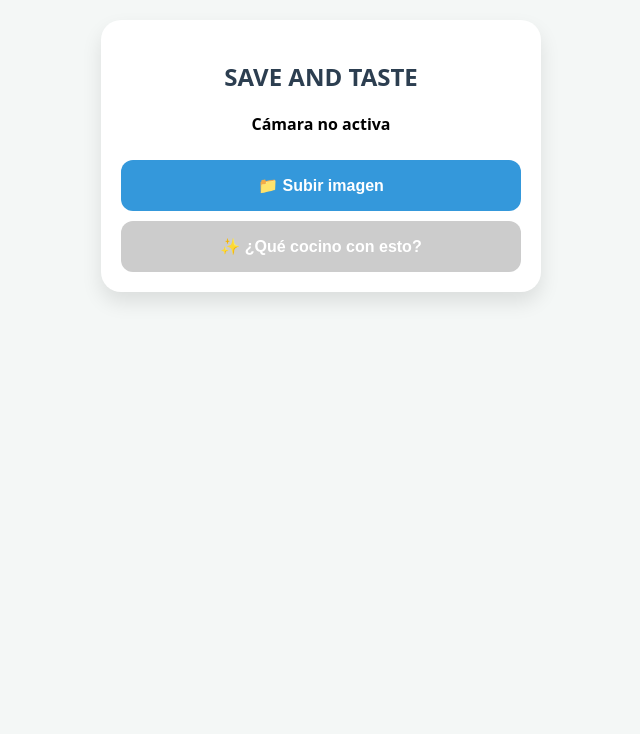
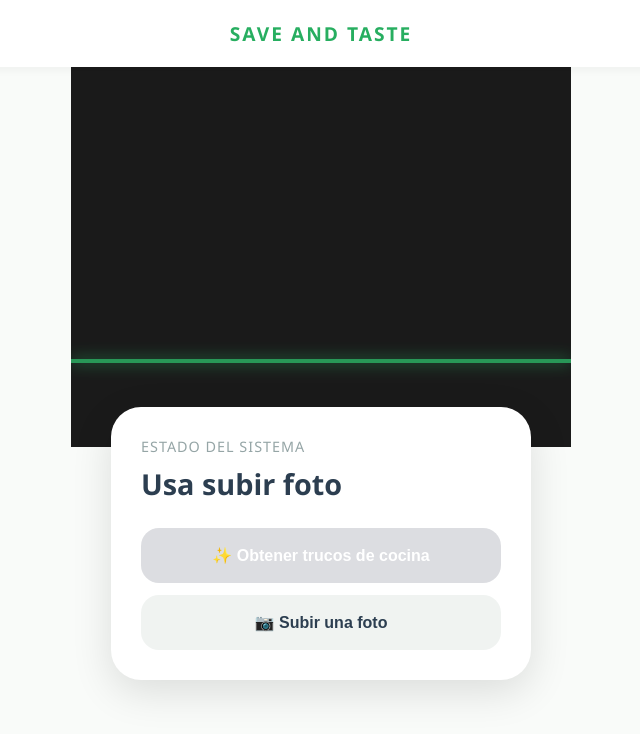
Before and after one commit to D1029473/escaner, a plain HTML site: page index.html in a window 1280 px wide. Shown: the whole page, without its empty margins (319-959 px from the left). Drawn offline with Linux system fonts and the light colour scheme.

Commit message:
Enhance index.html layout and styling
Refactor HTML structure and styles for improved layout and design.

```diff
--- a/index.html
+++ b/index.html
@@ -2,107 +2,332 @@
 <html lang="es">
 <head>
     <meta charset="UTF-8">
-    <meta name="viewport" content="width=device-width, initial-scale=1.0">
-    <title>Save and Taste</title>
+    <meta name="viewport" content="width=device-width, initial-scale=1.0, maximum-scale=1.0, user-scalable=no">
+    <title>Save and Taste | Eco-Scanner</title>
     <script src="https://cdn.jsdelivr.net/npm/@tensorflow/tfjs@latest/dist/tf.min.js"></script>
     <script src="https://cdn.jsdelivr.net/npm/@teachablemachine/image@latest/dist/teachablemachine-image.min.js"></script>
     <style>
-        :root { --p: #2ecc71; --s: #2c3e50; }
-        body { font-family: system-ui, sans-serif; margin: 0; padding: 20px; background: #f4f7f6; text-align: center; }
-        .card { background: white; padding: 20px; border-radius: 20px; box-shadow: 0 10px 20px rgba(0,0,0,0.1); max-width: 400px; margin: auto; }
-        #webcam-container canvas { width: 100% !important; border-radius: 15px; background: #000; }
-        .btn { width: 100%; padding: 16px; margin-top: 10px; border: none; border-radius: 12px; font-weight: bold; cursor: pointer; font-size: 1rem; }
-        #btn-ia { background: var(--p); color: white; }
-        #btn-ia:disabled { background: #ccc; }
-        #res { margin-top: 20px; text-align: left; background: #f9f9f9; padding: 15px; border-radius: 10px; border-left: 5px solid var(--p); display: none; white-space: pre-wrap; }
+        :root {
+            --primary: #27ae60;
+            --primary-light: #2ecc71;
+            --accent: #e67e22;
+            --dark: #2c3e50;
+            --light: #f9fbf9;
+            --white: #ffffff;
+            --shadow: 0 12px 40px rgba(0,0,0,0.12);
+        }
+
+        body {
+            font-family: 'Segoe UI', Roboto, Helvetica, Arial, sans-serif;
+            margin: 0;
+            background-color: var(--light);
+            color: var(--dark);
+            display: flex;
+            flex-direction: column;
+            align-items: center;
+        }
+
+        /* Cabecera Elegante */
+        .header {
+            width: 100%;
+            background: var(--white);
+            padding: 20px 0;
+            text-align: center;
+            box-shadow: 0 2px 10px rgba(0,0,0,0.05);
+            position: sticky;
+            top: 0;
+            z-index: 100;
+        }
+
+        .header h1 {
+            margin: 0;
+            font-size: 1.2rem;
+            letter-spacing: 2px;
+            color: var(--primary);
+            font-weight: 800;
+        }
+
+        /* Contenedor de Visión */
+        #vision-container {
+            width: 100%;
+            max-width: 500px;
+            height: 380px;
+            background: #1a1a1a;
+            position: relative;
+            overflow: hidden;
+            display: flex;
+            justify-content: center;
+            align-items: center;
+        }
+
+        canvas, #image-preview {
+            height: 100%;
+            width: auto;
+            object-fit: cover;
+        }
+
+        /* Escáner animado */
+        .scanner-line {
+            position: absolute;
+            top: 0;
+            left: 0;
+            width: 100%;
+            height: 4px;
+            background: var(--primary-light);
+            box-shadow: 0 0 15px var(--primary-light);
+            animation: scan 3s infinite ease-in-out;
+            z-index: 5;
+            opacity: 0.7;
+        }
+
+        @keyframes scan {
+            0%, 100% { top: 0%; }
+            50% { top: 100%; }
+        }
+
+        /* Tarjeta de Información */
+        .info-card {
+            width: 90%;
+            max-width: 420px;
+            margin: -40px 20px 30px 20px;
+            background: var(--white);
+            border-radius: 30px;
+            padding: 30px;
+            box-shadow: var(--shadow);
+            z-index: 10;
+            box-sizing: border-box;
+        }
+
+        #label-container {
+            font-size: 0.9rem;
+            text-transform: uppercase;
+            letter-spacing: 1px;
+            color: #95a5a6;
+            margin-bottom: 8px;
+        }
+
+        #food-name {
+            font-size: 1.8rem;
+            font-weight: 800;
+            color: var(--dark);
+            margin-bottom: 25px;
+            display: block;
+        }
+
+        /* Botones Modernos */
+        .button-group {
+            display: flex;
+            flex-direction: column;
+            gap: 12px;
+        }
+
+        .btn {
+            border: none;
+            padding: 18px;
+            border-radius: 18px;
+            font-weight: 700;
+            font-size: 1rem;
+            cursor: pointer;
+            transition: all 0.3s ease;
+            display: flex;
+            align-items: center;
+            justify-content: center;
+            gap: 10px;
+        }
+
+        .btn-upload {
+            background: #f0f3f1;
+            color: var(--dark);
+        }
+
+        .btn-ia {
+            background: var(--primary);
+            color: white;
+            box-shadow: 0 8px 20px rgba(39, 174, 96, 0.3);
+        }
+
+        .btn-ia:disabled {
+            background: #dcdde1;
+            box-shadow: none;
+            cursor: not-allowed;
+        }
+
+        .btn:active { transform: scale(0.96); }
+
+        /* Respuesta de la IA */
+        #ai-response {
+            margin-top: 25px;
+            text-align: left;
+            background: #fdfdfd;
+            padding: 20px;
+            border-radius: 20px;
+            display: none;
+            border: 1px solid #edf2f0;
+            line-height: 1.6;
+            font-size: 0.95rem;
+            color: #444;
+        }
+
+        .ai-title {
+            color: var(--primary);
+            font-weight: 800;
+            margin-bottom: 10px;
+            display: flex;
+            align-items: center;
+            gap: 8px;
+        }
+
+        /* Loader refinado */
+        .loader {
+            width: 18px;
+            height: 18px;
+            border: 2px solid rgba(255,255,255,0.3);
+            border-radius: 50%;
+            border-top-color: #fff;
+            animation: spin 0.8s linear infinite;
+        }
+
+        @keyframes spin { to { transform: rotate(360deg); } }
+
+        #image-preview { display: none; width: 100%; border-radius: 0; }
     </style>
 </head>
 <body>
 
-<div class="card">
-    <h2 style="color:var(--s);">SAVE AND TASTE</h2>
-    <div id="webcam-container"></div>
-    <div id="label" style="margin:15px 0; font-weight:bold;">Cargando sistema...</div>
-
-    <button class="btn" style="background:#3498db; color:white;" onclick="document.getElementById('file-in').click()">📁 Subir imagen</button>
-    <input type="file" id="file-in" style="display:none" accept="image/*" onchange="handleFile(event)">
-
-    <button class="btn" id="btn-ia" onclick="preguntarIA()" disabled>✨ ¿Qué cocino con esto?</button>
-    <div id="res"></div>
+<div class="header">
+    <h1>SAVE AND TASTE</h1>
 </div>
 
-<script>
-    const URL_TM = "https://teachablemachine.withgoogle.com/models/_UsIOfbEQ/";
-    let model, webcam, food = "";
+<div id="vision-container">
+    <div class="scanner-line"></div>
+    <div id="webcam-viewer"></div>
+    <img id="image-preview" src="#" alt="Vista previa">
+</div>
+
+<div class="info-card">
+    <div id="label-container">Estado del sistema</div>
+    <span id="food-name">Iniciando...</span>
+
+    <div class="button-group">
+        <button class="btn btn-ia" id="btn-ia" onclick="preguntarIA()" disabled>
+            ✨ Obtener trucos de cocina
+        </button>
+        <button class="btn btn-upload" onclick="document.getElementById('file-input').click()">
+            📷 Subir una foto
+        </button>
+        <input type="file" id="file-input" style="display:none" accept="image/*" onchange="handleFileUpload(event)">
+    </div>
+
+    <div id="ai-response">
+        <div class="ai-title">🌱 Sugerencias de aprovechamiento:</div>
+        <div id="ai-text"></div>
+    </div>
+</div>
+
+<script type="text/javascript">
+    // REEMPLAZA CON TU URL REAL
+    const URL_MODELO = "https://teachablemachine.withgoogle.com/models/_UsIOfbEQ/";
+
+    let model, webcam, currentFood = "";
+    let isUsingPhoto = false;
 
     async function init() {
+        const foodDisplay = document.getElementById("food-name");
         try {
-            model = await tmImage.load(URL_TM + "model.json", URL_TM + "metadata.json");
+            model = await tmImage.load(URL_MODELO + "model.json", URL_MODELO + "metadata.json");
             webcam = new tmImage.Webcam(400, 400, false);
             await webcam.setup({ facingMode: "environment" });
             await webcam.play();
-            document.getElementById("webcam-container").appendChild(webcam.canvas);
-            document.getElementById("label").innerText = "Listo";
-            loop();
-        } catch (e) { document.getElementById("label").innerText = "Cámara no activa"; }
+            document.getElementById("webcam-viewer").appendChild(webcam.canvas);
+            foodDisplay.innerHTML = "Listo";
+            window.requestAnimationFrame(loop);
+        } catch (e) {
+            foodDisplay.innerHTML = "Usa subir foto";
+        }
     }
 
     async function loop() {
+        if (!isUsingPhoto) {
             webcam.update();
             await predict(webcam.canvas);
-        requestAnimationFrame(loop);
-    }
-
-    async function predict(img) {
-        const pred = await model.predict(img);
-        let max = 0;
-        for (let i = 0; i < pred.length; i++) {
-            if (pred[i].probability > max) { max = pred[i].probability; food = pred[i].className; }
-        }
-        if (max > 0.65) {
-            document.getElementById("label").innerText = "Detectado: " + food;
-            document.getElementById("btn-ia").disabled = false;
+            window.requestAnimationFrame(loop);
         }
     }
 
-    function handleFile(e) {
+    async function predict(imageElement) {
+        const prediction = await model.predict(imageElement);
+        let highProb = 0;
+        let bestMatch = "";
+
+        for (let i = 0; i < model.getTotalClasses(); i++) {
+            if (prediction[i].probability > highProb) {
+                highProb = prediction[i].probability;
+                bestMatch = prediction[i].className;
+            }
+        }
+
+        const foodDisplay = document.getElementById("food-name");
+        if (highProb > 0.65) {
+            currentFood = bestMatch;
+            foodDisplay.innerHTML = currentFood;
+            document.getElementById("btn-ia").disabled = false;
+        } else {
+            foodDisplay.innerHTML = "Escaneando...";
+            document.getElementById("btn-ia").disabled = true;
+        }
+    }
+
+    async function handleFileUpload(event) {
+        const file = event.target.files[0];
+        if (!file) return;
+        isUsingPhoto = true;
+        const preview = document.getElementById("image-preview");
+        const webcamDiv = document.getElementById("webcam-viewer");
         const reader = new FileReader();
-        reader.onload = (event) => {
-            const tempImg = new Image();
-            tempImg.src = event.target.result;
-            tempImg.onload = () => predict(tempImg);
-            document.getElementById("label").innerText = "Imagen procesada";
-        };
-        reader.readAsDataURL(e.target.files[0]);
+        reader.onload = function(e) {
+            preview.src = e.target.result;
+            preview.style.display = "block";
+            webcamDiv.style.display = "none";
+            const img = new Image();
+            img.src = e.target.result;
+            img.onload = async () => { await predict(img); };
+        }
+        reader.readAsDataURL(file);
     }
 
     async function preguntarIA() {
-    const out = document.getElementById("res");
-    out.style.display = "block";
-    out.innerText = "Consultando a la IA...";
+        const responseDiv = document.getElementById("ai-response");
+        const responseText = document.getElementById("ai-text");
+        const btn = document.getElementById("btn-ia");
+
+        responseDiv.style.display = "block";
+        responseText.innerHTML = '<div class="loader"></div> Consultando al chef inteligente...';
+        btn.disabled = true;
 
         try {
-        const r = await fetch("/api/chat", {
+            const response = await fetch("/api/chat", {
                 method: "POST",
                 headers: { "Content-Type": "application/json" },
-            body: JSON.stringify({ food: food })
+                body: JSON.stringify({ food: currentFood })
             });
 
-        const data = await r.json();
+            const data = await response.json();
+            let resText = Array.isArray(data) ? data[0].generated_text : data.generated_text;
 
-        // Si el backend nos manda un detalle del error
-        if (data.error_detail) {
-            out.innerText = "Aviso de la IA: " + JSON.stringify(data.error_detail);
-            return;
+            if (resText.includes("[/INST]")) {
+                resText = resText.split("[/INST]").pop();
             }
 
-        const rawText = Array.isArray(data) ? data[0].generated_text : data.generated_text;
-        out.innerText = rawText.split("[/INST]").pop().trim();
-    } catch (e) {
-        out.innerText = "Error: El servidor no responde.";
+            responseText.innerText = resText.trim();
+
+        } catch (error) {
+            responseText.innerHTML = "Ocurrió un error al conectar con la IA.";
+        } finally {
+            btn.disabled = false;
         }
     }
-    init();
+
+    window.onload = init;
 </script>
 </body>
 </html>
```
Lines whose indentation alone changed are shown as unchanged.
